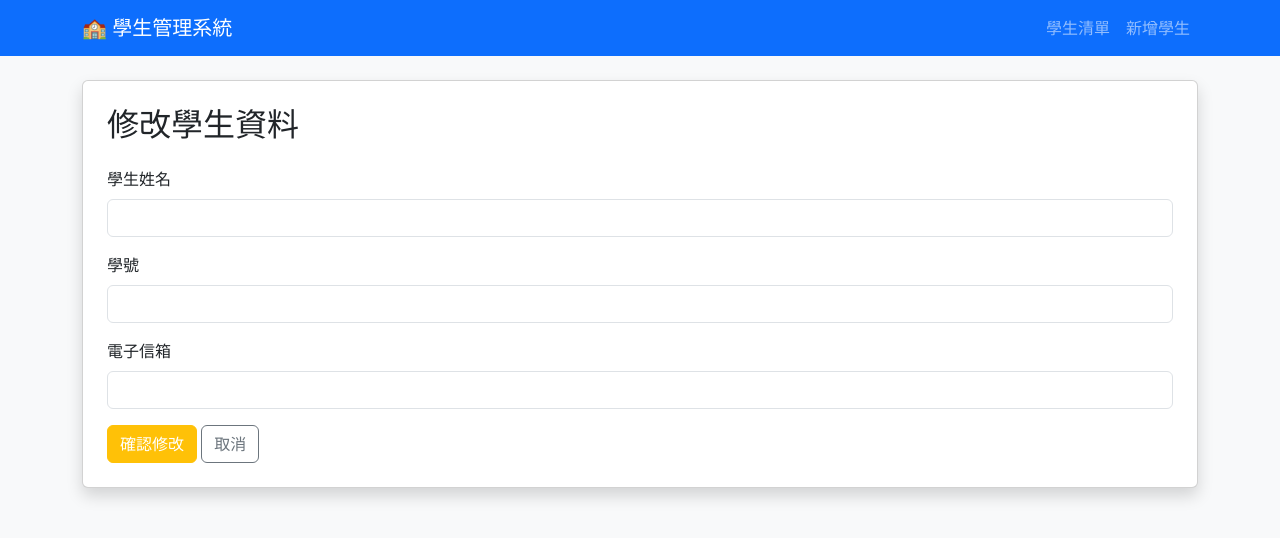
After one commit to jungkang0911/student_project, a Django app: template students/templates/edit.html in a window 1280 px wide. The commit adds this page. Shown: the top 538 px of the page. Run offline with Django 5.2, Linux system fonts and the light colour scheme; the template is opened without the code that fills it, so the values that code supplies are empty.

```diff
--- /dev/null
+++ b/students/templates/edit.html
@@ -0,0 +1,22 @@
+{% extends 'base.html' %}
+
+{% block content %}
+<h2>修改學生資料</h2>
+<form method="POST" class="mt-3">
+    {% csrf_token %}
+    <div class="mb-3">
+        <label class="form-label">學生姓名</label>
+        <input type="text" name="name" class="form-control" value="{{ student.name }}" required>
+    </div>
+    <div class="mb-3">
+        <label class="form-label">學號</label>
+        <input type="text" name="sid" class="form-control" value="{{ student.sid }}" required>
+    </div>
+    <div class="mb-3">
+        <label class="form-label">電子信箱</label>
+        <input type="email" name="email" class="form-control" value="{{ student.email }}" required>
+    </div>
+    <button type="submit" class="btn btn-warning text-white">確認修改</button>
+    <a href="{% url 'list' %}" class="btn btn-outline-secondary">取消</a>
+</form>
+{% endblock %}
--- a/students/urls.py
+++ b/students/urls.py
@@ -4,5 +4,7 @@ from . import views
 urlpatterns = [
     path('', views.list_students, name='list'),
     path('add/', views.add_student, name='add'),
-    path('details/<int:id>/', views.student_detail, name='details')
+    path('details/<int:id>/', views.student_detail, name='details'),
+    path('edit/<int:id>/', views.edit_student, name='edit'),
+    path('delete/<int:id>/', views.delete_student, name='delete')
 ]
```
Also changed, not shown: students/templates/list.html (+13 -3 lines), students/views.py (+32 -4 lines).
